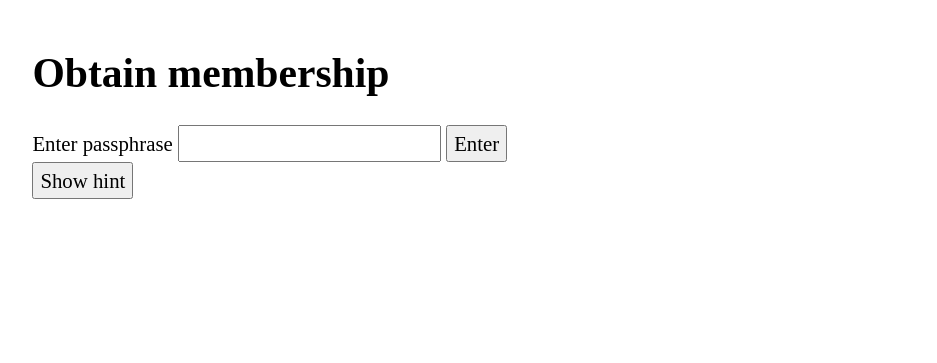
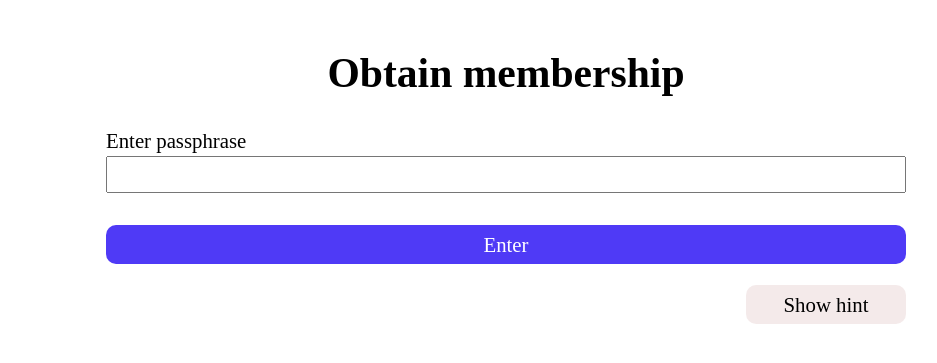
Before and after one commit to SkyMarsh14/members-only, a Node server app: page /membership in a window 1280 px wide. Shown: the part 83-446 px from the top of the page, without its empty margins (134-1071 px from the left). Run offline with Node 20, Linux system fonts and the light colour scheme; the visitor is signed in with stand-in values (Sample User, id 1); some libraries are stand-ins or nearby versions.

Commit message:
improved membership screen

```diff
--- a/public/css/styles.css
+++ b/public/css/styles.css
@@ -38,3 +38,46 @@
   font-size: 1.3em;
   padding: 0.8em 1em;
 }
+.membership-form {
+  max-width: 800px;
+  margin: auto;
+}
+.hint {
+  margin: 1em 0;
+  text-align: center;
+  background-color: rgba(198, 148, 148, 0.199);
+  width: 20%;
+  margin-left: auto;
+}
+.tooltip {
+  position: relative;
+  display: inline-block;
+  border-bottom: 1px dotted black;
+}
+.tooltip .tooltiptext {
+  visibility: hidden;
+  background-color: black;
+  color: #fff;
+  text-align: center;
+  padding: 0.3em 0;
+  border-radius: 6px;
+  position: absolute;
+  z-index: 1;
+  width: 500px;
+  bottom: 100%;
+  left: 50%;
+  margin-left: -250px;
+}
+.tooltip:hover .tooltiptext {
+  visibility: visible;
+}
+.tooltip .tooltiptext::after {
+  content: " ";
+  position: absolute;
+  top: 100%; /* At the bottom of the tooltip */
+  left: 50%;
+  margin-left: -5px;
+  border-width: 5px;
+  border-style: solid;
+  border-color: black transparent transparent transparent;
+}
--- a/views/partials/membership.ejs
+++ b/views/partials/membership.ejs
@@ -1,13 +1,15 @@
-<h1>Obtain membership</h1>
+<h1 class="center">Obtain membership</h1>
 <% if(locals.error){ %>
 <div><%=error %></div>
 <% } %>
-<form action="/membership" method="post">
+<form class="log-in-form membership-form" action="/membership" method="post">
   <label for="passphrase">Enter passphrase</label>
   <input type="text" id="passphrase" name="passphrase" />
-  <button type="submit">Enter</button>
+  <button class="submit-btn round-btn" type="submit">Enter</button>
+  <div type="button" class="round-btn tooltip hint" popovertarget="hint">
+    Show hint
+    <div class="tooltip tooltiptext">
+      It is unarguably the best programming lanaugage
+    </div>
+  </div>
 </form>
-<button popovertarget="hint">Show hint</button>
-<div id="hint" popover>
-  <p>It is unarguably the best programming language.</p>
-</div>
```
